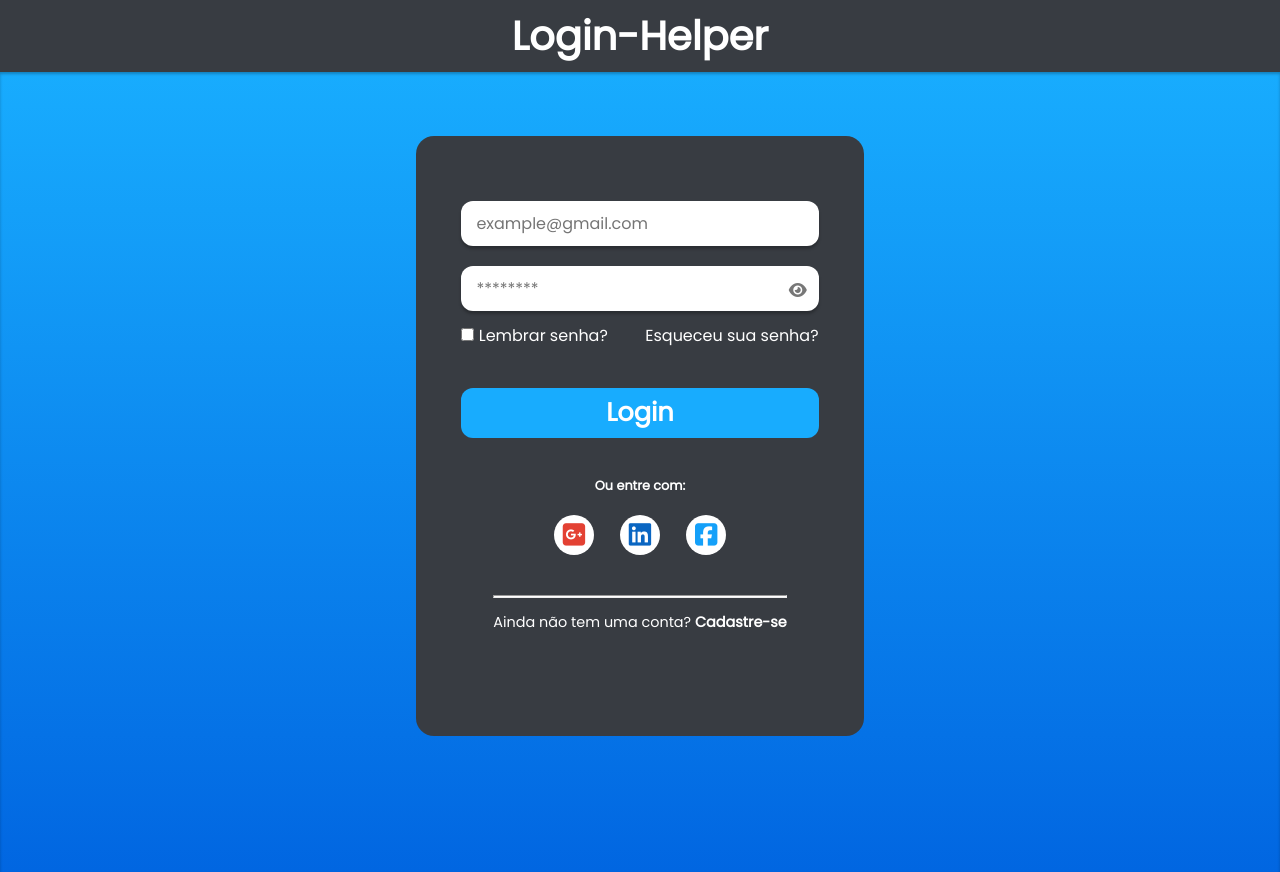
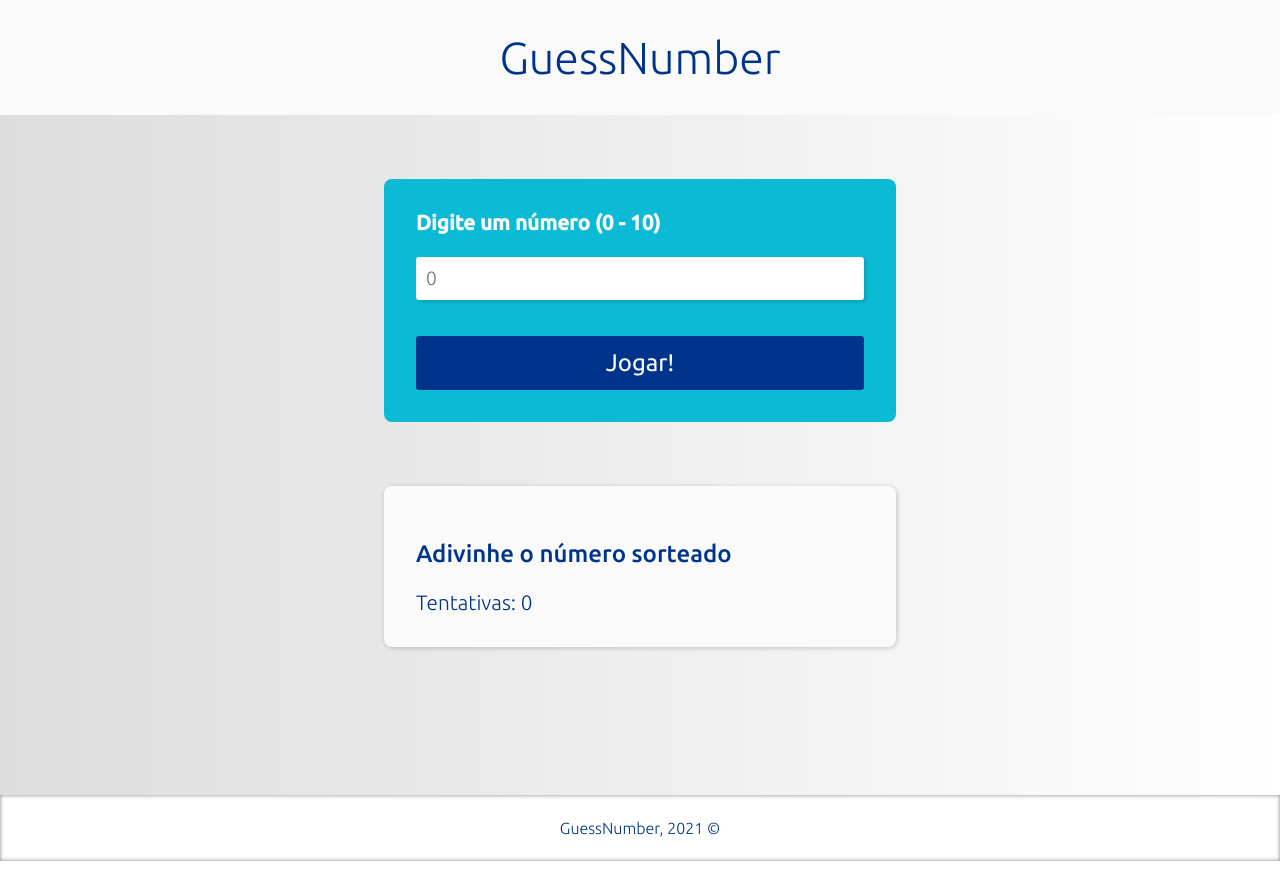
Before and after one commit to felipefdiniz/GuessNumber, a website built with Parcel: page index.html in a window 1280 px wide. Built offline with nearby package versions, Linux system fonts and the light colour scheme.

Commit message:
primeira aula, CSS

```diff
--- a/css/styles.css
+++ b/css/styles.css
@@ -1,215 +1,145 @@
+/*Global*/
+:root {
+  --white: #fafafa;
+  --blue: #00348a;
+  --blue-light: #0bbbd6;
+}
+
 * {
   margin: 0;
   padding: 0;
   box-sizing: border-box;
-  font-family: "Poppins", sans-serif;
+  font-family: "Ubuntu", sans-serif;
   text-decoration: none;
-  color: white;
 }
 
+/*Header*/
 header {
-  min-height: 9vh;
-  display: flex;
-  align-items: center;
-  justify-content: center;
-  background-color: #383c42;
+  width: 100%;
+  text-align: center;
+  padding: 2rem;
+  box-shadow: 0px 2px 4px 2px rgba(0, 0, 0, 0.5);
+  background-color: var(--white);
 }
 
-header h1 {
-  font-size: 2.5em;
-  color: white;
+header a h1 {
+  color: var(--blue);
+  font-size: 2.8rem;
+  font-weight: 300;
 }
 
-main {
+/*Container*/
+.container {
   width: 100%;
-  min-height: 100vh;
-  background: linear-gradient(#18acfe, #0166e1);
-  display: flex;
-  justify-content: center;
-  box-shadow: inset 0px 2px 3px rgba(0, 0, 0, 0.25);
-}
-
-main form {
-  margin-top: 5%;
-  width: 35%;
-  height: 75vh;
-  background-color: #383c42;
-  box-shadow: 0px 3px 4px rgba(0, 0, 0, 0.4) inset 0px 4px 4px
-    rgba(0, 0, 0, 0.25);
-  border-radius: 18px;
-  padding: 2%;
+  height: 85vh;
   display: flex;
   flex-direction: column;
   align-items: center;
+  justify-content: flex-start;
+  background: linear-gradient(to right, #ddd, #eee, #fff);
 }
 
-main form .inputs-container {
-  margin-top: 10%;
-  width: 100%;
+/*Form*/
+.container form {
+  background-color: var(--blue-light);
   display: flex;
   flex-direction: column;
-  align-items: center;
+  width: 40%;
+  padding: 2rem;
+  margin-top: 5%;
+  border-radius: 0.5rem;
 }
 
-main form .inputs-container input {
-  width: 90%;
-  height: 45px;
-  padding: 8px 15px;
+.container form label {
+  color: var(--white);
+  font-size: 1.3rem;
+  font-weight: 600;
+}
+
+.container form input {
   border: 0;
   outline: 0;
-  border-radius: 12px;
-  font-size: 16px;
-  color: #312e42;
-  box-shadow: 0px 3px 3px rgba(0, 0, 0, 0.25);
+  margin: 5% 0px;
+  padding: 10px;
+  font-size: 1.2rem;
+  font-weight: 300;
+  border-radius: 0.2rem;
+  box-shadow: 2px 2px 2px 1px rgba(0, 0, 0, 0.1);
 }
 
-main form .inputs-container input:focus {
-  box-shadow: inset 1px 4px 7px rgba(0, 0, 0, 0.5);
+.container form input:focus {
+  box-shadow: inset 1px 2px 4px 2px rgba(0, 0, 0, 0.1);
 }
 
-main form .password-container {
-  margin-top: 5%;
-  width: 100%;
-  position: relative;
-  display: flex;
-  flex-direction: column;
-  align-items: center;
+.container form button {
+  cursor: pointer;
+  margin-top: 3%;
+  border: 0;
+  outline: 0;
+  padding: 0.8rem;
+  border-radius: 0.2rem;
+  font-size: 1.5rem;
+  font-weight: 400;
+  background-color: var(--blue);
+  color: var(--white);
+  transition: 0.3s ease-in-out;
 }
 
-main form .password-container i {
-  position: absolute;
-  right: 8%;
-  top: 35%;
-  color: #777777;
-  cursor: pointer;
+.container form button:hover {
+  background-color: var(--white);
+  color: var(--blue);
 }
 
-main form .password-container #eye-slash {
+/*Section*/
+.container .result-box {
+  margin-top: 5%;
+  background: var(--white);
+  width: 40%;
+  padding: 2rem;
+  border-radius: 0.5rem;
+  box-shadow: 1px 1px 5px 0px rgba(0, 0, 0, 0.2);
+  color: var(--blue);
+}
+
+.container .result-box h2 {
+  font-weight: 500;
+  font-size: 1.5rem;
+  margin: 5% 0%;
+}
+.container .result-box span {
+  font-size: 1.3rem;
+  font-weight: 300;
+}
+
+/*Jogar de Novo*/
+.container #btnRestart {
+  cursor: pointer;
+  border: 0;
+  outline: 0;
+  background: var(--white);
+  color: var(--blue);
+  padding: 1rem;
+  margin-top: 3%;
+  font-size: 1.3rem;
+  border-radius: 0.3rem;
+  box-shadow: 1px 1px 5px 0px rgba(0, 0, 0, 0.3);
+  transition: 0.2s ease-in-out;
   display: none;
 }
 
-main form .password-infos {
-  width: 90%;
-  margin-top: 3%;
-  display: flex;
-  align-items: center;
-  justify-content: space-between;
+.container #btnRestart:hover {
+  background: var(--blue);
+  color: var(--white);
 }
 
-main form .password-infos a {
-  transition: 0.2s ease-in-out;
+footer {
+  padding: 1.5rem;
+  text-align: center;
+  box-shadow: inset 0px 0px 4px 0px rgba(0, 0, 0, 0.5);
 }
 
-main form .password-infos a:hover {
-  color: #18acfe;
+footer p {
+  color: var(--blue);
+  font-size: 1rem;
+  font-weight: 300;
 }
-
-main form button {
-  background-color: #18acfe;
-  width: 90%;
-  height: 50px;
-  border: 0;
-  outline: 0;
-  border-radius: 12px;
-  margin-top: 10%;
-  font-size: 1.6em;
-  font-weight: 600;
-  cursor: pointer;
-  transition: 0.3s ease-in-out;
-}
-
-main form button:hover {
-  background-color: white;
-  color: #18acfe;
-}
-
-main form .links-container {
-  width: 100%;
-  display: flex;
-  flex-direction: column;
-  align-items: center;
-  margin-top: 10%;
-}
-
-main form .links-container span {
-  font-size: 0.8em;
-  font-weight: 600;
-}
-
-main form .links-container aside {
-  margin-top: 5%;
-  width: 50%;
-  display: flex;
-  align-items: center;
-  justify-content: space-around;
-}
-
-main form .links-container aside i {
-  font-size: 1.6em;
-  background-color: white;
-  padding: 8px;
-  height: 40px;
-  width: 40px;
-  border-radius: 20px;
-  transition: 0.3s ease-in-out;
-  color: white;
-  display: flex;
-  align-items: center;
-  justify-content: center;
-}
-
-main form .links-container aside .google {
-  color: #e34133;
-}
-
-main form .links-container aside .google:hover {
-  background-color: #e34133;
-  color: white;
-}
-
-main form .links-container aside .linkedin {
-  color: #0a66c2;
-}
-
-main form .links-container aside .linkedin:hover {
-  background-color: #0a66c2;
-  color: white;
-}
-
-main form .links-container aside .facebook {
-  color: #14a0f9;
-}
-
-main form .links-container aside .facebook:hover {
-  background-color: #14a0f9;
-  color: white;
-}
-
-main form footer {
-  widows: 100%;
-  margin-top: 10%;
-  display: flex;
-  flex-direction: column;
-  align-items: center;
-}
-
-main form footer hr {
-  width: 100%;
-  height: 3px;
-  background-color: white;
-}
-
-main form footer span {
-  font-weight: 400;
-  font-size: 0.9em;
-  margin-top: 5%;
-}
-
-main form footer a {
-  font-weight: 600;
-  transition: 0.2s ease-in-out;
-}
-
-main form footer a:hover {
-  color: #18acf3;
-}
--- a/index.html
+++ b/index.html
@@ -3,69 +3,33 @@
   <head>
     <meta charset="UTF-8" />
     <meta name="viewport" content="width=device-width, initial-scale=1.0" />
-    <title>Login-Helper</title>
+    <title>GuessNumber</title>
     <link rel="stylesheet" href="./css/styles.css" />
     <script src="./js/index.js" defer></script>
     <link rel="preconnect" href="https://fonts.gstatic.com" />
     <link
-      href="https://fonts.googleapis.com/css2?family=Poppins&display=swap"
+      href="https://fonts.googleapis.com/css2?family=Ubuntu:wght@300;400;500&display=swap"
       rel="stylesheet"
     />
-    <script
-      src="https://kit.fontawesome.com/6147335293.js"
-      crossorigin="anonymous"
-      defer
-    ></script>
   </head>
   <body>
     <header>
-      <h1>Login-Helper</h1>
+      <a href="#"><h1>GuessNumber</h1></a>
     </header>
-    <main>
-      <form>
-        <section class="inputs-container">
-          <input type="email" placeholder="example@gmail.com" />
-
-          <div class="password-container">
-            <input
-              type="password"
-              id="field-password"
-              class="field-password"
-              placeholder="********"
-            />
-            <i class="fas fa-eye" id="eye" onclick="showPassword()"></i>
-            <i
-              class="fas fa-eye-slash"
-              id="eye-slash"
-              onclick="showPassword()"
-            ></i>
-          </div>
-        </section>
-        <section class="password-infos">
-          <div>
-            <input type="checkbox" />
-            <span>Lembrar senha?</span>
-          </div>
-          <a href="#">Esqueceu sua senha?</a>
-        </section>
-        <button id="btn-login">Login</button>
-        <section class="links-container">
-          <span>Ou entre com:</span>
-          <aside>
-            <a href=""><i class="fab fa-google-plus-square google"></i></a>
-            <a href=""><i class="fab fa-linkedin linkedin"></i></a>
-            <a href=""><i class="fab fa-facebook-square facebook"></i></a>
-          </aside>
-        </section>
-
-        <footer>
-          <hr />
-          <span>Ainda não tem uma conta? <a href="">Cadastre-se</a></span>
-        </footer>
+    <main class="container">
+      <form action="">
+        <label for="kick">Digite um número (0 - 10)</label>
+        <input type="number" id="kick" max="10" placeholder="0" />
+        <button type="submit">Jogar!</button>
       </form>
-      <script>
-        showPassword();
-      </script>
+      <section class="result-box" id="result">
+        <h2 id="status">Adivinhe o número sorteado</h2>
+        <span id="attempt">Tentativas: 0</span>
+      </section>
+      <button id="btnRestart">Jogar de Novo</button>
     </main>
+    <footer>
+      <p>GuessNumber, 2021 &copy;</p>
+    </footer>
   </body>
 </html>
--- a/js/index.js
+++ /dev/null
@@ -1,19 +0,0 @@
-function showPassword() {
-  const eye = document.getElementById("eye");
-  const eyeSlash = document.getElementById("eye-slash");
-  const fieldPassword = document.getElementById("field-password");
-
-  if (eye.style.display === "none") {
-    eye.style.display = "block";
-    eyeSlash.style.display = "none";
-    fieldPassword.type = "password";
-  } else {
-    eye.style.display = "none";
-    eyeSlash.style.display = "block";
-    fieldPassword.type = "text";
-  }
-}
-
-document.getElementById("btn-login").addEventListener("click", function (e) {
-  e.preventDefault();
-});
```
